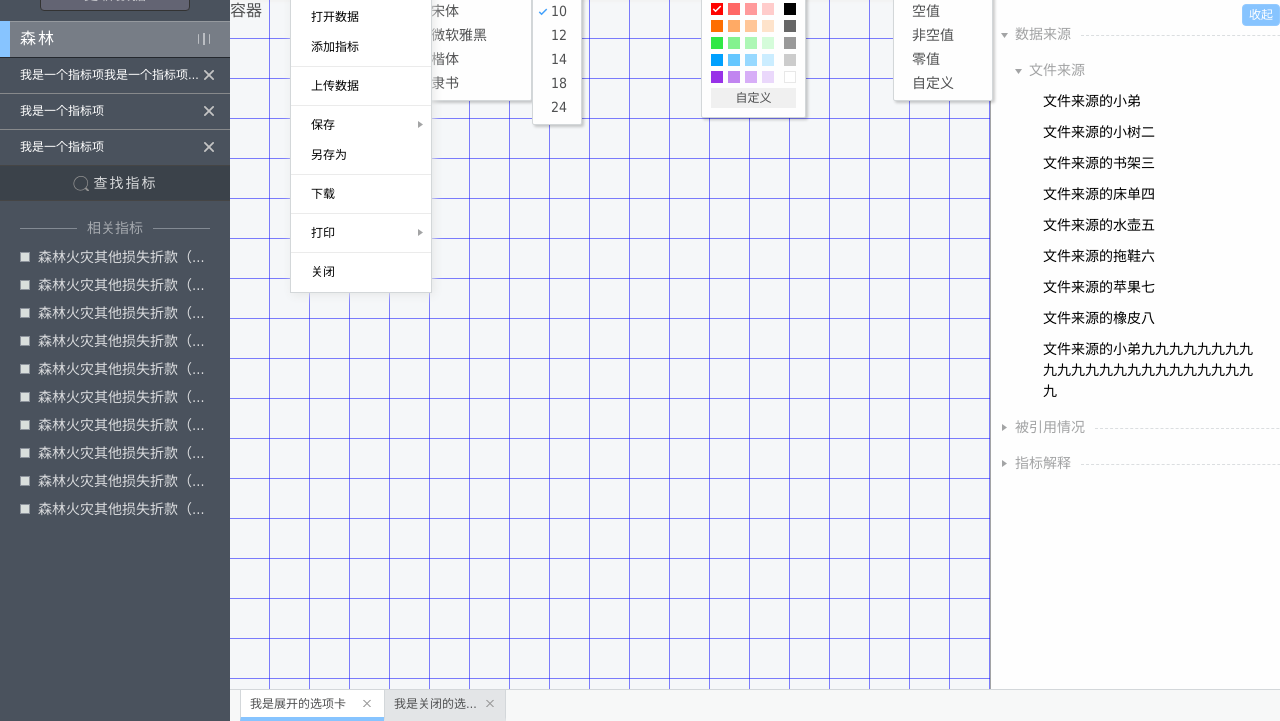
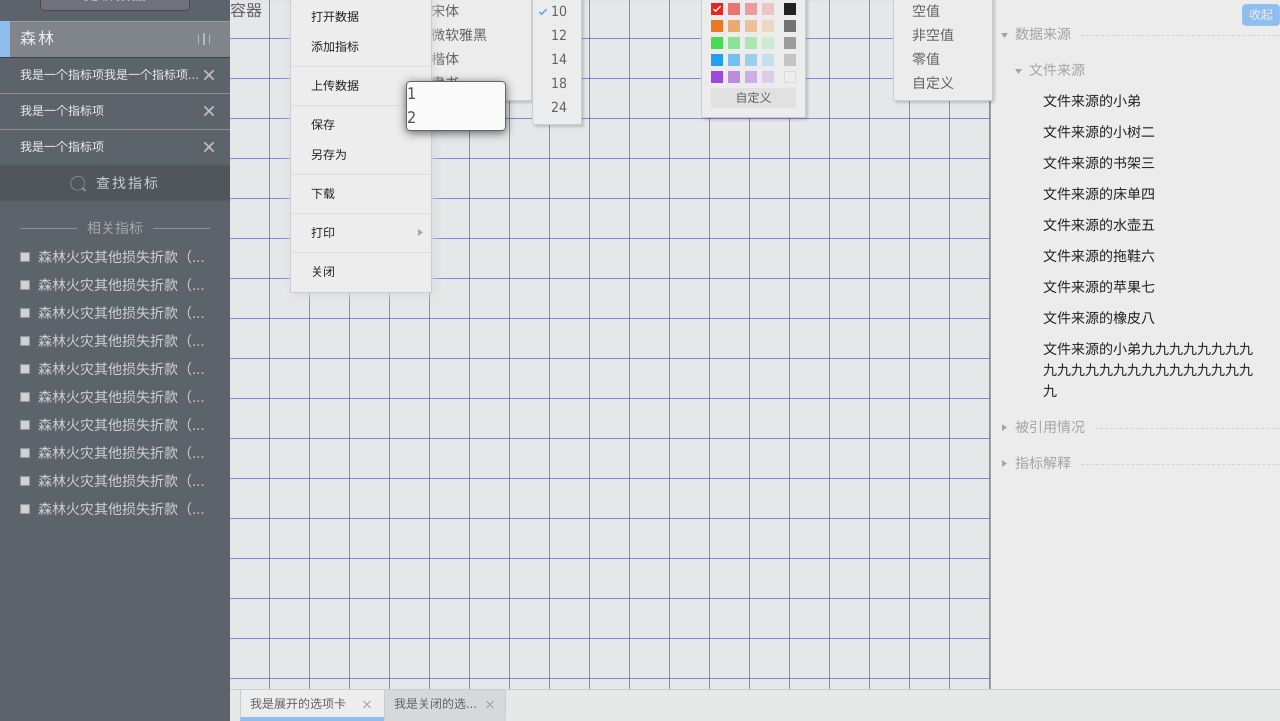
Before and after one commit to JackOVO/dfinder, a website: page app/platform.html in a window 1280 px wide. Shown: the part 79-800 px from the top of the page. Drawn offline with nearby package versions, Linux system fonts and the light colour scheme; files that its build step writes are made by us from their sources.

Commit message:
加了一个框

```diff
--- a/app/platform.html
+++ b/app/platform.html
@@ -293,6 +293,12 @@
     <span class="font-block">零值</span>
     <span class="font-block">自定义</span>
   </div>
+
+  <div class="dialog-m" style="top:20%;left:50%;margin-left:-234px;width:100px;">
+    <div class="dialog-header">1</div>
+    <div class="dialog-content">2</div>
+  </div>
+  <div class="modal"></div>
   <!-- 全局弹出块结束 -->
 </body>
 </html>
--- a/app/styles/components/_buttons.scss
+++ b/app/styles/components/_buttons.scss
@@ -275,7 +275,7 @@ $button-searchIndic-font-color: rgba($white, .8);;
       &:hover { color: $button-searchIndic-font-color; }
 
       &.icon-search-min:before {
-        margin: -2px 5px 0 0;
+        margin: -2px 10px 0 0;
       }
     }
 
--- a/app/styles/components/_dialog.scss
+++ b/app/styles/components/_dialog.scss
@@ -37,8 +37,29 @@ $color-border-color: #e8e8e8;
 
 @include exports("dialog") {
 
+  .modal {
+    position: absolute;
+    width: 100%;
+    height: 100%;
+    top: 0;
+    left: 0;
+    background-color: rgba(163, 164, 165, .2);
+    z-index: 500;
+  }
+
   .dialog {
     @include dialog-base;
+  }
+
+  .dialog-m {
+    position: absolute;
+    display: block;
+    max-width: 463px;
+    border: 1px solid #646464;
+    border-radius: 4px;
+    background: #FAFAFA;
+    box-shadow: 0px 2px 10px 0px rgba(0,0,0,0.60);
+    z-index: 501;
   }
 
   .font-block {
--- a/app/styles/components/_tabs.scss
+++ b/app/styles/components/_tabs.scss
@@ -26,7 +26,7 @@ $tabs-item-border-color: #d3d7da;
 
     cursor: pointer;
 
-    .close-min { height: 11px; }
+    .close-min { height: 10px; }
 
     &.selected {
       width: 144px;
```
